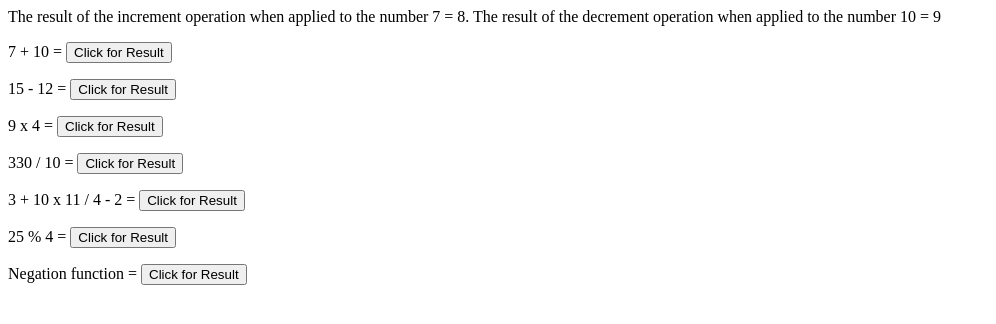
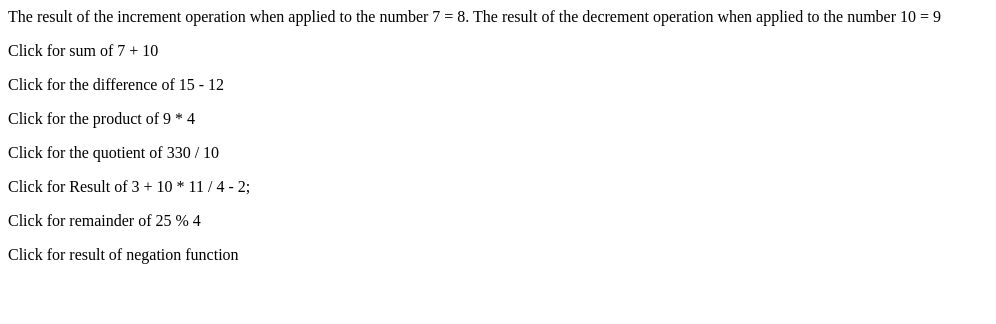
Before and after one commit to tabii238/Javascript-Projects, a plain HTML site: page Basic_Javascript_Projects/Project3_math_operations/index.html in a window 1280 px wide. Shown: the whole page, without its empty margins (0-996 px from the left). Drawn offline with Linux system fonts and the light colour scheme.

Commit message:
correction to event handlers

```diff
--- a/Basic_Javascript_Projects/Project3_math_operations/index.html
+++ b/Basic_Javascript_Projects/Project3_math_operations/index.html
@@ -4,40 +4,19 @@
         <script src="JS/main.js"></script>
     </head>
     <body>
-        <p id="add">
-        7 + 10 =
-        <button onclick ="getElementById('add').innerHTML = myFunction(7, 10)">Click for Result</button>
-        </p>
+        <p id="add" onclick="myFunction(7, 10)">Click for sum of 7 + 10</p>
 
-        <p id ="subtract">
-        15 - 12 =
-        <button onclick = "getElementById('subtract').innerHTML = subtractFunction(15, 12)">Click for Result</button>
-        </p>
+        <p id ="subtract" onclick = "subtractFunction(15, 12)">Click for the difference of 15 - 12</p>
 
-        <p id ="multiply">
-        9 x 4 =
-        <button onclick = "getElementById('multiply').innerHTML = multiplyFunction(9, 4)">Click for Result</button>
-        </p>
+        <p id ="multiply" onclick = "multiplyFunction(9, 4)">Click for the product of 9 * 4</p>
 
-        <p id ="division">
-        330 / 10 =
-        <button onclick = "getElementById('division').innerHTML = divideFunction(330, 10)">Click for Result</button>
-        </p>
+        <p id ="divide" onclick = "divideFunction(330, 10)">Click for the quotient of 330 / 10</p>
 
-        <p id = "multiple_operations">
-        3 + 10 x 11 / 4 - 2 =
-        <button onclick = "getElementById('multiple_operations').innerHTML = operationsFunction(3, 10, 11, 4, 2)">Click for Result</button>
-        </p>
+        <p id = "multiple_operations" onclick = "operationsFunction(3, 10, 11, 4, 2)">Click for Result of  3 + 10 * 11 / 4 - 2;</p>
 
-        <p id = "modulus">
-        25 % 4 =
-        <button onclick = "getElementById('modulus').innerHTML = modulusFunction(25, 4)">Click for Result</button>
-        </p>
+        <p id = "modulus" onclick = "modulusFunction(25, 4)">Click for remainder of 25 % 4</p>
 
-        <p id = "negation">
-        Negation function =
-        <button onclick = "getElementById('negation').innerHTML = negationFunction(20)">Click for Result</button>
-        </p>
+        <p id = "negation" onclick = "negationFunction(20)">Click for result of negation function</p>
 
     </body>
 </html>
```
